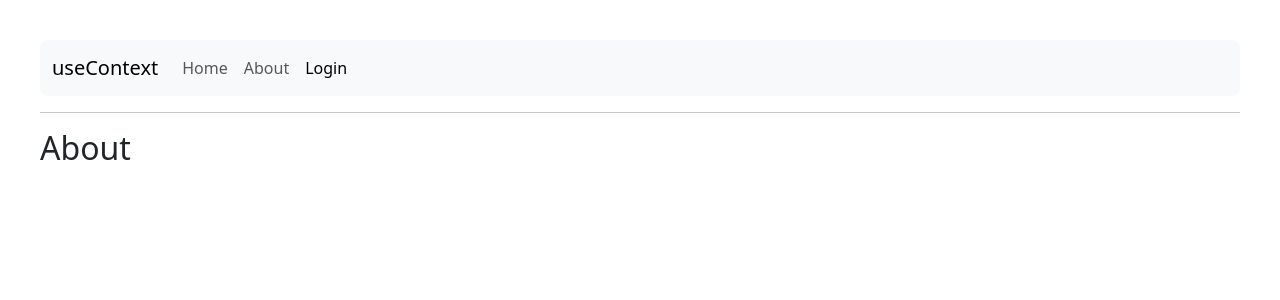
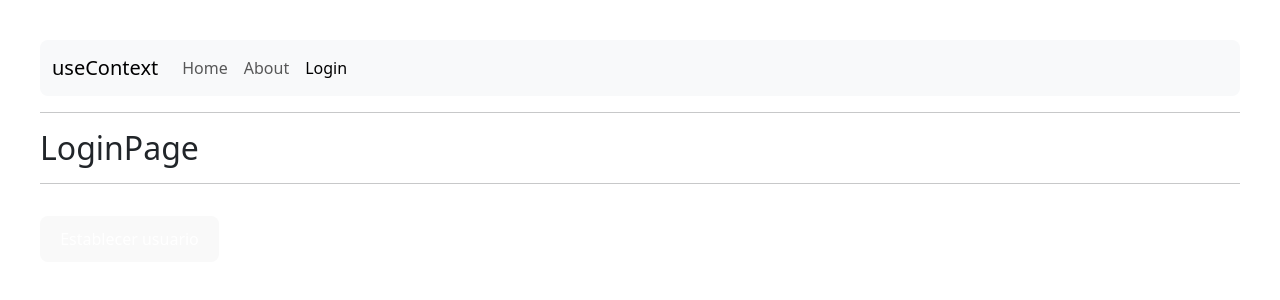
Before and after one commit to Alejandro-Figueiras/Curso-React-FH, a React (Vite) app in the folder 05-hooks-app/: page /login in a window 1280 px wide. Shown: the top 300 px of the page. Built offline with nearby package versions, Linux system fonts and the light colour scheme.

Commit message:
05-hooks-app add useContext hook example

```diff
--- a/05-hooks-app/src/09-useContext/HomePage.jsx
+++ b/05-hooks-app/src/09-useContext/HomePage.jsx
@@ -1,7 +1,12 @@
+import { useContext } from "react"
+import { UserContext } from "./context/UserContext"
+
 const HomePage = () => {
-  return (
-    <div>HomePage</div>
-  )
+	const { user } = useContext(UserContext)
+
+	return <div>
+    <pre>{JSON.stringify(user, null, 2)}</pre>
+  </div>
 }
 
 export default HomePage
--- a/05-hooks-app/src/09-useContext/LoginPage.jsx
+++ b/05-hooks-app/src/09-useContext/LoginPage.jsx
@@ -1,9 +1,28 @@
+import { useContext } from "react"
+import { UserContext } from "./context/UserContext"
+
 const LoginPage = () => {
-  return (
-    <div>
-      <h2>LoginPage</h2>
-    </div>
-  )
+	const { user, setUser } = useContext(UserContext)
+
+	return (
+		<div>
+			<h2>LoginPage</h2>
+			<hr />
+			<pre>{JSON.stringify(user, null, 2)}</pre>
+
+			<button
+				onClick={() => {
+					setUser({
+						id: 123,
+						name: "Alejandro",
+						email: "alejandro@asd.com",
+					})
+				}}
+			>
+				Establecer usuario
+			</button>
+		</div>
+	)
 }
 
 export default LoginPage
--- a/05-hooks-app/src/09-useContext/MainApp.jsx
+++ b/05-hooks-app/src/09-useContext/MainApp.jsx
@@ -3,20 +3,21 @@ import HomePage from "./HomePage"
 import AboutPage from "./AboutPage"
 import LoginPage from "./LoginPage"
 import Navbar from "./Navbar"
+import UserProvider from "./context/UserProvider"
 
 const MainApp = () => {
 	return (
-		<>
+		<UserProvider>
 			<Navbar />
 			<hr />
 			<Routes>
 				<Route path='/' element={<HomePage />} />
-				<Route path='about' element={<LoginPage />} />
-				<Route path='login' element={<AboutPage />} />
+				<Route path='about' element={<AboutPage />} />
+				<Route path='login' element={<LoginPage />} />
 
 				<Route path='/*' element={<Navigate to='/' />} />
 			</Routes>
-		</>
+		</UserProvider>
 	)
 }
 
--- /dev/null
+++ b/05-hooks-app/src/09-useContext/context/UserContext.jsx
@@ -0,0 +1,3 @@
+import { createContext } from "react";
+
+export const UserContext = createContext();
--- /dev/null
+++ b/05-hooks-app/src/09-useContext/context/UserProvider.jsx
@@ -0,0 +1,26 @@
+import { useState } from "react"
+import { UserContext } from "./UserContext"
+
+// const user = {
+//   id: 123,
+//   name: 'Alejandro',
+//   email: "alejandro@asd.com"
+// }
+
+const UserProvider = ({ children }) => {
+	const [user, setUser] = useState()
+
+	return (
+		<UserContext.Provider
+			value={{
+				hola: "mundo",
+				user,
+				setUser,
+			}}
+		>
+			{children}
+		</UserContext.Provider>
+	)
+}
+
+export default UserProvider
```
